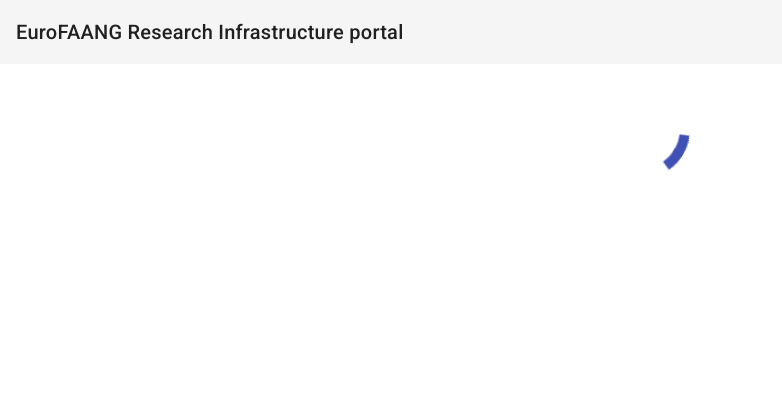
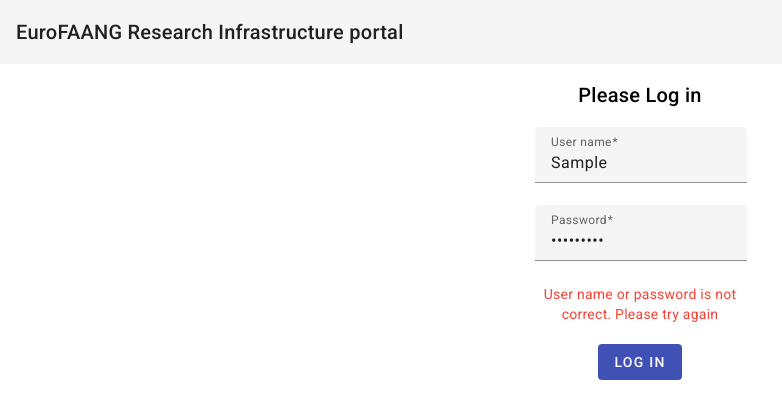
Before and after one commit to FAANG/dcc-eurofaang-ri-fe, an Angular app in the folder eurofaang-ri/: page /login in a window 1280 px wide. Both pictures are taken after typing "Sample", "Sample123" into the empty fields and a click on the button "LOG IN". Shown: the top 418 px of the page, without its empty margins (0-782 px from the left). Built offline with nearby package versions, Linux system fonts and the light colour scheme; no server answers.

Commit message:
abc-365 display error message on front-end for wrong login

```diff
--- a/eurofaang-ri/src/app/user-login/user-login.component.css
+++ b/eurofaang-ri/src/app/user-login/user-login.component.css
@@ -9,4 +9,15 @@ h2 {
 
 .item {
   margin-top: 15px;
+  max-width: 210px;
 }
+
+.button-container {
+  display: flex;
+  justify-content: center;
+}
+
+.error-message {
+  width: 100%;
+  text-align: center;
+}
--- a/eurofaang-ri/src/app/user-login/user-login.component.html
+++ b/eurofaang-ri/src/app/user-login/user-login.component.html
@@ -12,8 +12,15 @@
         <mat-label>Password</mat-label>
         <input matInput formControlName="password" type="password">
       </mat-form-field>
+      @if (error) {
+        <div class="error-message">
+          <mat-error>User name or password is not correct. Please try again</mat-error>
+        </div>
+      }
       <br>
-      <button mat-flat-button color="primary" type="submit">LOG IN</button>
+      <div class="button-container">
+        <button mat-flat-button color="primary" type="submit">LOG IN</button>
+      </div>
     </form>
   </div>
   <div class="item" *ngIf="formSubmitted">
--- a/eurofaang-ri/src/app/user-login/user-login.component.ts
+++ b/eurofaang-ri/src/app/user-login/user-login.component.ts
@@ -6,7 +6,7 @@ import {MatInputModule} from "@angular/material/input";
 import {MatButtonModule} from "@angular/material/button";
 import {Router} from "@angular/router";
 import {MatProgressSpinnerModule} from "@angular/material/progress-spinner";
-import {NgIf} from "@angular/common";
+import {NgForOf, NgIf} from "@angular/common";
 
 @Component({
   selector: 'app-user-login',
@@ -16,7 +16,8 @@ import {NgIf} from "@angular/common";
     MatInputModule,
     MatButtonModule,
     MatProgressSpinnerModule,
-    NgIf
+    NgIf,
+    NgForOf
   ],
   templateUrl: './user-login.component.html',
   styleUrl: './user-login.component.css'
@@ -24,6 +25,7 @@ import {NgIf} from "@angular/common";
 export class UserLoginComponent {
   logInForm: FormGroup;
   formSubmitted = false;
+  public error = '';
   constructor(private formBuilder: FormBuilder,
               private authService: AuthService,
               private router: Router) {
@@ -38,11 +40,12 @@ export class UserLoginComponent {
   logInUser(user: UserCredentials): void {
     this.authService.logIn(user.username, user.password).subscribe({
       next: (data) => {
+        this.formSubmitted = true;
         this.authService.setLoggedInUser(data);
         this.router.navigateByUrl(`/user-profile/${data.id}`);
       },
       error: (error) => {
-        console.log(error);
+        this.error = error.message;
       }
     });
   }
@@ -51,7 +54,6 @@ export class UserLoginComponent {
     if (this.logInForm.invalid) {
       console.log(this.logInForm.errors);
     } else {
-      this.formSubmitted = true;
       this.logInUser(this.logInForm.value);
     }
   }
```
